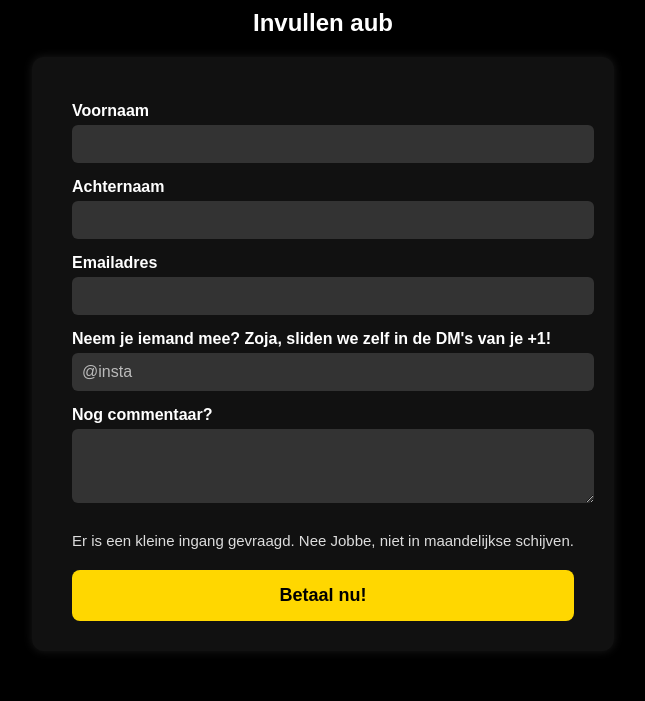
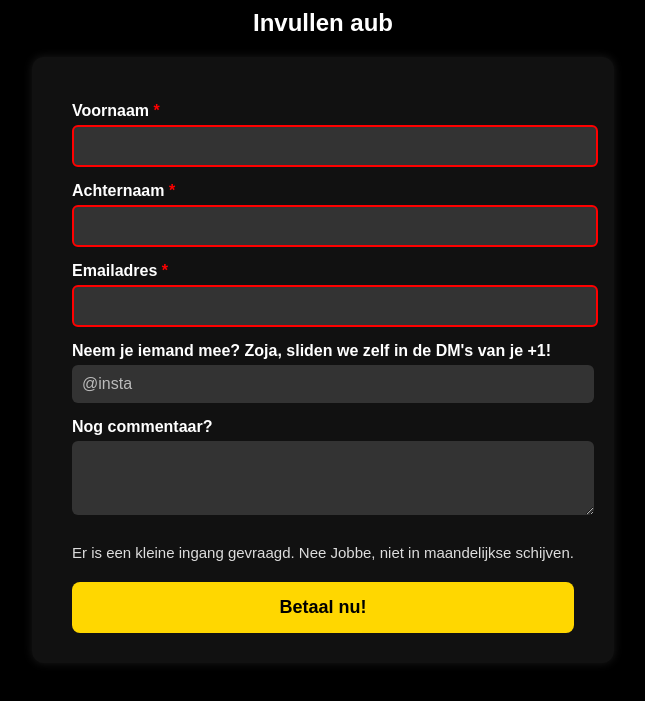
Before and after one commit to benoitvermeersch/frontendhommel, a plain HTML site: page index.html in a window 1280 px wide. Both pictures are taken after a click on the button "Betaal nu!". Shown: the part 185-886 px from the top of the page, without its empty margins (317-962 px from the left). Drawn offline with Linux system fonts and the light colour scheme; no server answers.

Commit message:
req fields

```diff
--- a/index.html
+++ b/index.html
@@ -84,6 +84,15 @@
       margin-bottom: 20px;
       display: block;
     }
+
+    .error {
+      border: 2px solid red !important;
+    }
+
+    .required-label::after {
+      content: " *";
+      color: red;
+    }
   </style>
 </head>
 
@@ -93,14 +102,15 @@
   <h2>Invullen aub</h2>
 
   <form id="payment-form">
-    <label for="firstname">Voornaam</label>
-    <input type="text" id="firstname" name="firstname" placeholder="" required>
+    <!-- Update the labels for required fields -->
+    <label for="firstname" class="required-label">Voornaam</label>
+    <input type="text" id="firstname" name="firstname" required>
 
-    <label for="lastname">Achternaam</label>
-    <input type="text" id="lastname" name="lastname" placeholder="" required>
+    <label for="lastname" class="required-label">Achternaam</label>
+    <input type="text" id="lastname" name="lastname" required>
 
-    <label for="email">Emailadres</label>
-    <input type="email" id="email" name="email" placeholder="" required>
+    <label for="email" class="required-label">Emailadres</label>
+    <input type="email" id="email" name="email" required>
 
     <label for="instagram">Neem je iemand mee? Zoja, sliden we zelf in de DM's van je +1!</label>
     <input type="text" id="instagram" name="instagram" placeholder="@insta" required>
@@ -115,6 +125,24 @@
 
   <script>
     document.getElementById('pay').addEventListener('click', async () => {
+      const requiredFields = ['firstname', 'lastname', 'email'];
+      let allFilled = true;
+
+      requiredFields.forEach(id => {
+        const field = document.getElementById(id);
+        if (!field.value.trim()) {
+          field.classList.add('error');
+          allFilled = false;
+        } else {
+          field.classList.remove('error');
+        }
+      });
+
+      if (!allFilled) {
+        alert('Vul aub alle verplichte velden in.');
+        return;
+      }
+
       const formData = {
         firstname: document.getElementById('firstname').value,
         lastname: document.getElementById('lastname').value,
```
